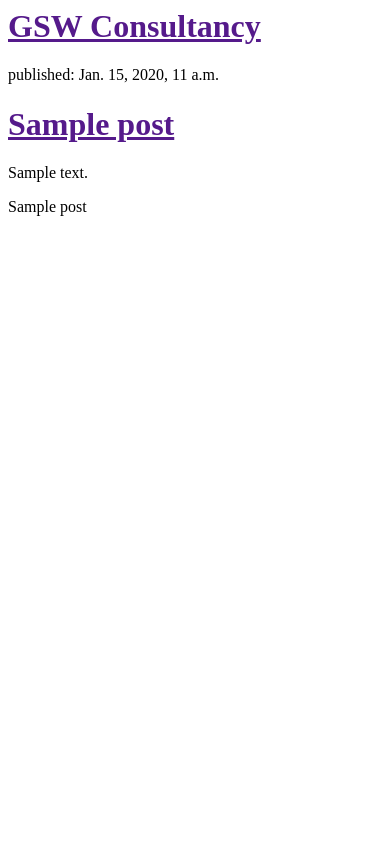
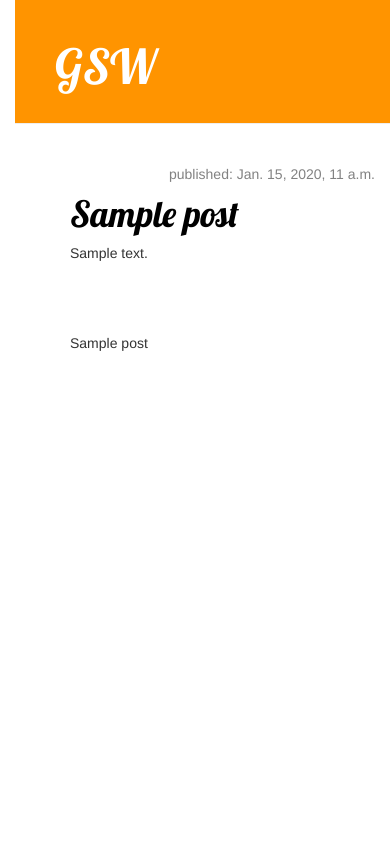
Before and after one commit to frendo/my-first-blog, a Django app: template blog/templates/blog/post_list.html in a window 390 px wide. Run offline with Django 3.2, Linux system fonts and the light colour scheme; the template is opened without the code that fills it: values that come from a table or form of the project are taken from there, others are empty; tables that the repository leaves empty hold one stand-in row (values such as "Sample post"); some libraries are stand-ins or nearby versions.

Commit message:
Added view nd template for detailed blog post as well.

```diff
--- /dev/null
+++ b/blog/static/css/blog.css
@@ -0,0 +1,54 @@
+h1 a {
+    color: #FCA205;
+    font-family: 'Lobster';
+}
+body {
+        padding-left: 15px;
+}
+.page-header {
+    background-color: #ff9400;
+    margin-top: 0;
+    padding: 20px 20px 20px 40px;
+}
+
+.page-header h1, .page-header h1 a, .page-header h1 a:visited, .page-header h1 a:active {
+    color: #ffffff;
+    font-size: 36pt;
+    text-decoration: none;
+}
+
+.content {
+    margin-left: 40px;
+}
+
+h1, h2, h3, h4 {
+    font-family: 'Lobster', cursive;
+}
+
+.date {
+    float: right;
+    color: #828282;
+}
+
+.save {
+    float: right;
+}
+
+.post-form textarea, .post-form input {
+    width: 100%;
+}
+
+.top-menu, .top-menu:hover, .top-menu:visited {
+    color: #ffffff;
+    float: right;
+    font-size: 26pt;
+    margin-right: 20px;
+}
+
+.post {
+    margin-bottom: 70px;
+}
+
+.post h1 a, .post h1 a:visited {
+    color: #000000;
+}
--- /dev/null
+++ b/blog/templates/blog/base.html
@@ -0,0 +1,23 @@
+{% load staticfiles %}
+<html>
+    <head>
+        <title>GSW</title>
+        <link rel="stylesheet" href="//maxcdn.bootstrapcdn.com/bootstrap/3.2.0/css/bootstrap.min.css">
+        <link rel="stylesheet" href="//maxcdn.bootstrapcdn.com/bootstrap/3.2.0/css/bootstrap-theme.min.css">
+        <link href='//fonts.googleapis.com/css?family=Lobster&subset=latin,latin-ext' rel='stylesheet' type='text/css'>
+        <link rel="stylesheet" href="{% static "css/blog.css" %}">
+    </head>
+    <body>
+        <div class="page-header">
+            <h1><a href="/">GSW</a></h1>
+        </div>
+        <div class="content container">
+            <div class="row">
+                <div class="col-md-8">
+                    {% block content %}
+                    {% endblock %}
+                </div>
+            </div>
+        </div>
+    </body>
+</html>
--- a/blog/templates/blog/post_list.html
+++ b/blog/templates/blog/post_list.html
@@ -1,21 +1,14 @@
-<html>
-    <head>
-        <title>GSW Consultancy</title>
-    </head>
-    <body>
-        <div>
-            <h1><a href="">GSW Consultancy</a></h1>
+{% extends "blog/base.html" %}
+
+{% block content %}
+    {% for post in posts %}
+        <div class="post">
+            <div class="date">
+                 <p>published: {{ post.published_date }}</p>
+            </div>
+            <h1><a href="{% url "post_detail" pk=post.pk %}">{{ post.title }}</a></h1>
+            <p>{{ post.text|linebreaks }}</p>
         </div>
-
-        <div>
-        {% for post in posts %}
-            <div>
-                <p>published: {{ post.published_date }}</p>
-                <h1><a href="">{{ post.title }}</a/></h1>
-                <p>{{ post.text|linebreaks }}</p>
-            </div>
-            {{ post }}
-        {% endfor %}
-        </div>
-    </body>
-</html>
+    {{ post }}
+    {% endfor %}
+{% endblock content %}
--- a/blog/urls.py
+++ b/blog/urls.py
@@ -1,3 +1,6 @@
 from django.conf.urls import url
 from . import views
-urlpatterns = [url(r'^$', views.post_list, name='post_list'),]
+urlpatterns = [
+    url(r'^$', views.post_list, name='post_list'),
+    url(r'^post/(?P<pk>[0-9]+)/$', views.post_detail, name='post_detail'),
+]
--- a/blog/views.py
+++ b/blog/views.py
@@ -1,4 +1,4 @@
-from django.shortcuts import render
+from django.shortcuts import render, get_object_or_404
 from django.utils import timezone
 from .models import Post
 
@@ -6,3 +6,7 @@ from .models import Post
 def post_list(request):
     posts = Post.objects.filter(published_date__lte=timezone.now()).order_by('published_date')
     return render(request, 'blog/post_list.html', {'posts': posts})
+
+def post_detail(request, pk):
+    post = get_object_or_404(Post, pk=pk)
+    return render(request, 'blog/post_detail.html', {'post': post})
```
Also changed, not shown: blog/templates/blog/post_detail.html (added, +13 -0 lines), 1 other file.
